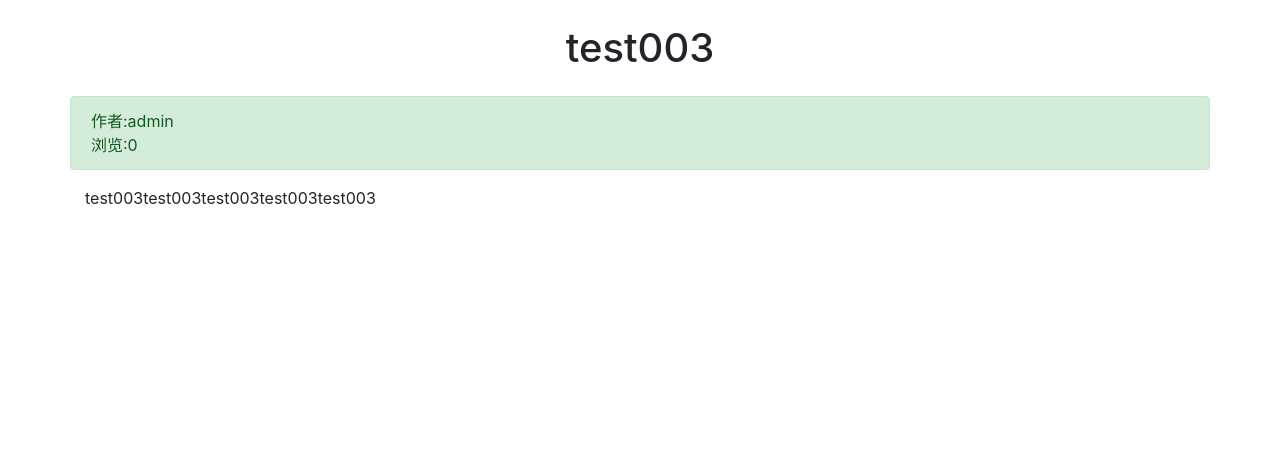
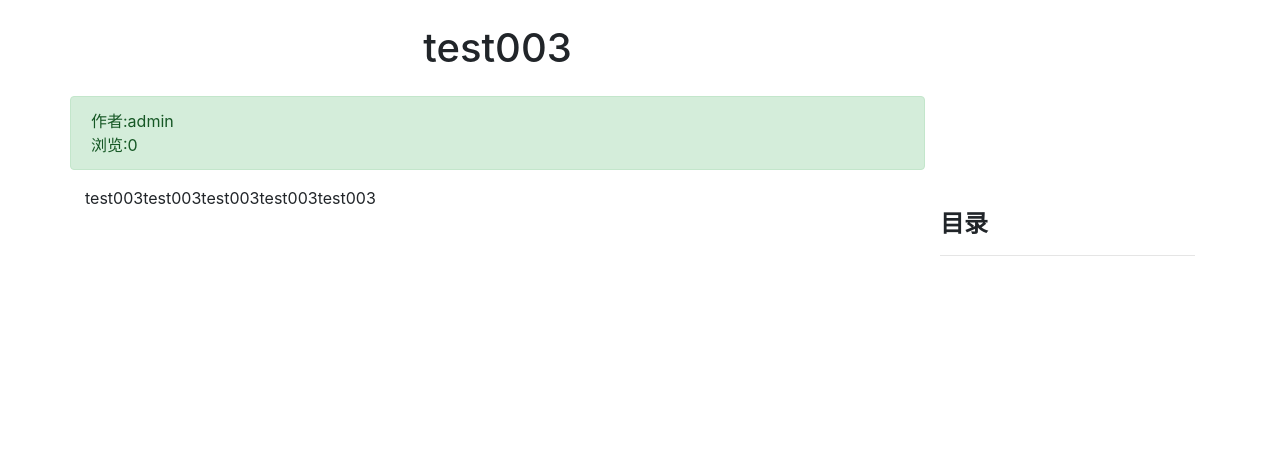
Before and after one commit to liuchangfu/Django2Blog, a Django app: template templates/article/detail.html in a window 1280 px wide. Shown: the part 56-511 px from the top of the page. Run offline with Django 3.2, Linux system fonts and the light colour scheme; the template is opened without the code that fills it: values that come from a table or form of the project are taken from there, others are empty; data comes from the database, SQL or seed files in the repository; some libraries are stand-ins or nearby versions.

Commit message:
新增文章详情文章目录显示

```diff
--- a/templates/article/detail.html
+++ b/templates/article/detail.html
@@ -6,9 +6,9 @@
 {% block content %}
     <div class="container">
         <div class="row">
-            <h1 class="col-12 mt-4 mb-4 text-center">{{ article.title }}</h1>
-            <div class="col-12 alert alert-success">作者:{{ article.author }}
-            {# 加入权限判断，文章不是所属作者的无法修改或删除文章 #}
+            <h1 class="col-9 mt-4 mb-4 text-center">{{ article.title }}</h1>
+            <div class="col-9 alert alert-success">作者:{{ article.author }}
+                {# 加入权限判断，文章不是所属作者的无法修改或删除文章 #}
                 {% if article.author == request.user %}
                     &nbsp;&nbsp;&nbsp;<a href="#" onclick="confirm_delete()">删除文章</a>
                     &nbsp;&nbsp;&nbsp;<a href="{% url 'article:article_update' article.id %}">编辑文章</a>
@@ -17,9 +17,15 @@
                     浏览:{{ article.total_views }}
                 </div>
             </div>
-            <div class="col-12">
+            <div class="col-9">
                 {# 在 article.body 后加上 |safe 过滤器 #}
                 <p>{{ article.body|safe }}</p>
+            </div>
+            {#新增的目录#}
+            <div class="col-3 mt-4">
+                <h4><strong>目录</strong></h4>
+                <hr>
+                <div>{{ toc|safe }}</div>
             </div>
         </div>
     </div>
```
Also changed, not shown: article/views.py (+11 -9 lines).
